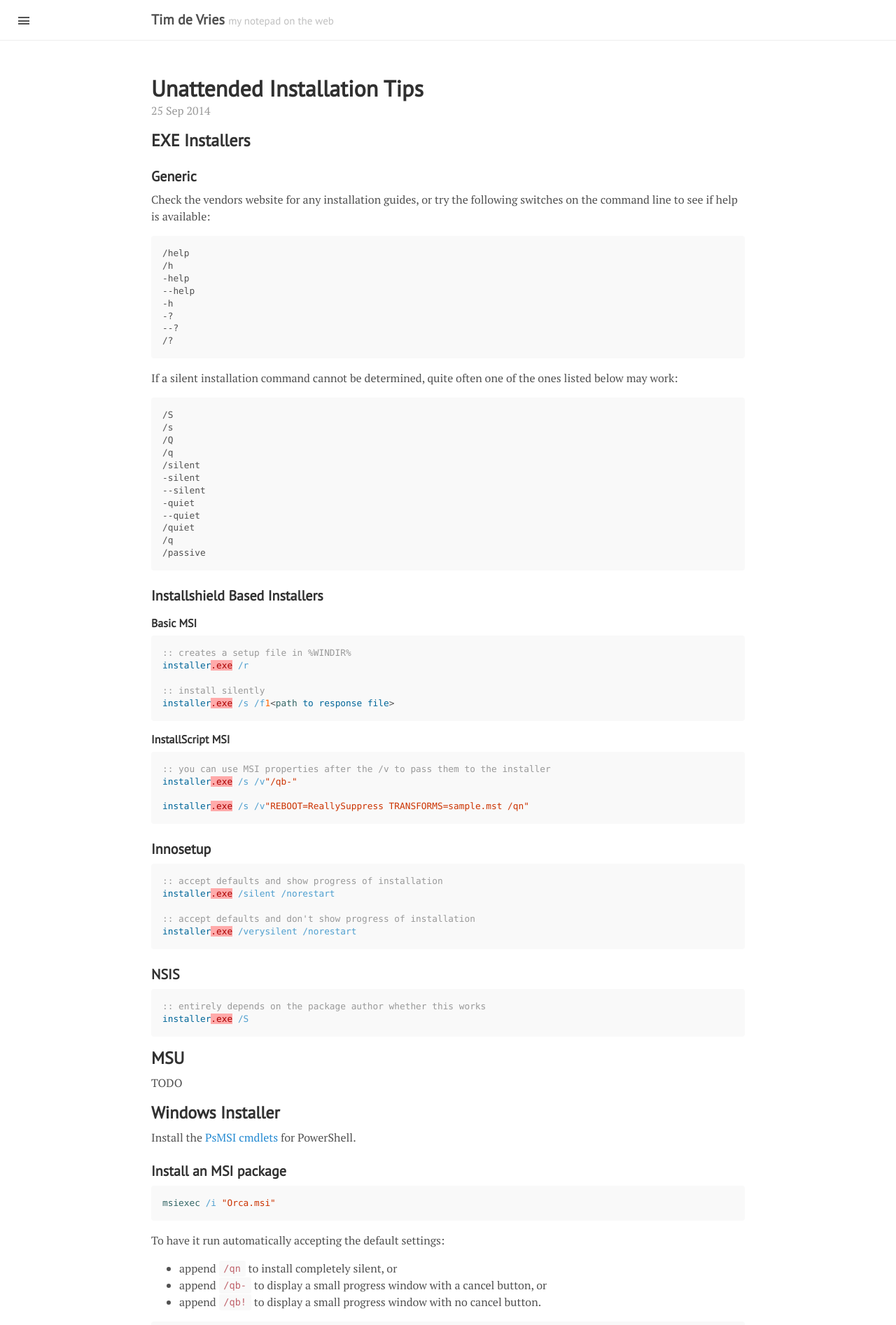
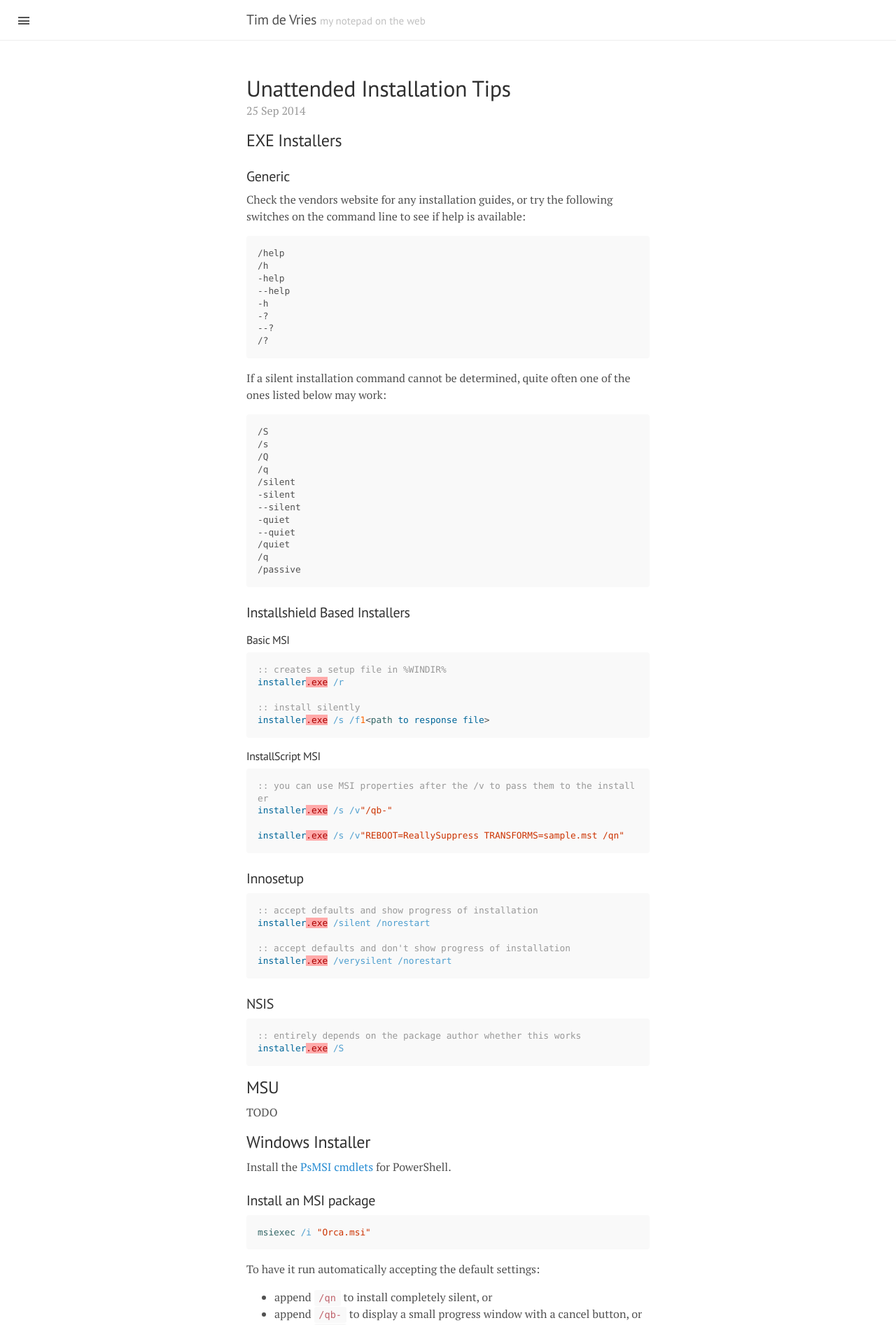
Before and after one commit to timbodv/timbodv.github.io, a Jekyll site: the page built from _posts/2014-09-25-unattended-installation-tips.md, in a window 1280 px wide. Shown: the top 1893 px of the page at 70% size. Built offline with Jekyll 4.4.1, drawn with Linux system fonts in a browser that asks for light colours; Markdown is read by kramdown in place of the engine named in the settings.

Commit message:
Revert "stretched"
This reverts commit 3804974bd9480c5547a330b9aeb78b6c72a9d937.

```diff
--- a/public/css/lanyon.css
+++ b/public/css/lanyon.css
@@ -30,9 +30,7 @@
 
 /*
  * Global resets
- *0;
-  color: #313131;
-  letter-spacing:
+ *
  * Update the foundational and global aspects of the page.
  */
 
@@ -48,7 +46,9 @@ html {
 
 h1, h2, h3, h4, h5, h6 {
   font-family: "PT Sans", Helvetica, Arial, sans-serif;
-  font-weight: 40-.025rem;
+  font-weight: 400;
+  color: #313131;
+  letter-spacing: -.025rem;
 }
 
 
@@ -82,7 +82,7 @@ h1, h2, h3, h4, h5, h6 {
 }
 @media (min-width: 56em) {
   .container {
-    max-width: 55rem;
+    max-width: 38rem;
   }
 }
 
```
